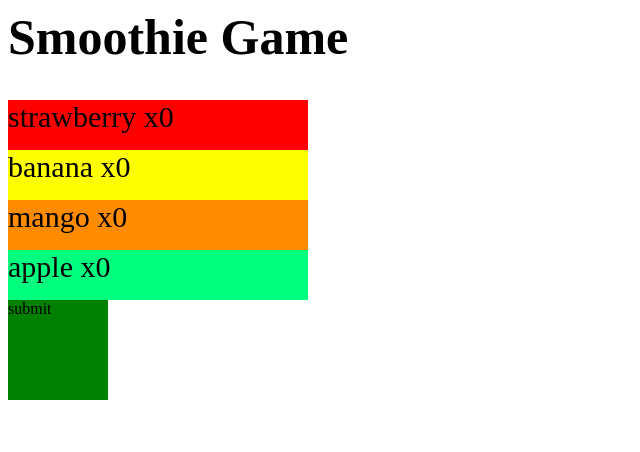
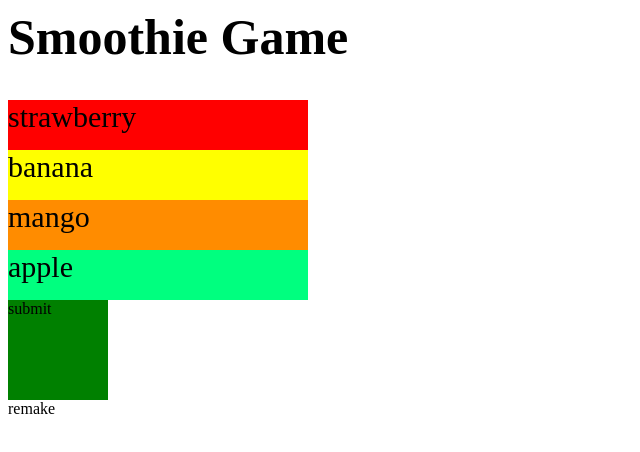
Before and after one commit to Rohwhitt/Smoothie-game, a plain HTML site: page index.html in a window 1280 px wide. Shown: the whole page, without its empty margins (0-640 px from the left). Drawn offline with Linux system fonts and the light colour scheme.

Commit message:
remake button
- simple remake button which resets current score

```diff
--- a/index.html
+++ b/index.html
@@ -5,11 +5,12 @@
 </head>
 <body>
     <h1>Smoothie Game</h1>
-  <div class="btn-ingredient strawberry">strawberry x0</div>
-  <div class="btn-ingredient banana">banana x0</div>
-  <div class="btn-ingredient mango">mango x0</div>
-  <div class="btn-ingredient apple">apple x0</div>
+  <div class="btn-ingredient strawberry">strawberry</div>
+  <div class="btn-ingredient banana">banana</div>
+  <div class="btn-ingredient mango">mango</div>
+  <div class="btn-ingredient apple">apple</div>
   <div class="recipe-ingredients"></div>
   <div class="btn-submit">submit</div>
+  <div class="remake">remake</div>
   <script src="main.js"></script>
 </body>
--- a/main.js
+++ b/main.js
@@ -5,6 +5,7 @@ const fruit = document.querySelectorAll(".btn-ingredient");
 const submit = document.querySelector(".btn-submit");
 const check = document.querySelector(".btn");
 const ingredientsModal = document.querySelector(".recipe-ingredients");
+const remake = document.querySelector(".remake");
 
 //create smoothie names and the fruits needed and store as array
 const bananaSmoothie = ["banana", "milk", "yohgurt"];
@@ -54,15 +55,15 @@ for (let i = 0; i < fruit.length; i++) {
   fruit[i].addEventListener("click", function () {
     if (playing) {
       let fruitName = fruit[i].textContent;
-      document.querySelector(fruitName).textContent = "test";
+      //document.querySelector(fruitName).textContent = "test";
       // add to the amount to ingredientAmount
       ingredientAmount++;
       if (recipes[recipeNumber].includes(fruitName)) {
         currentScore++;
-        console.log(currentScore, fruitName, ingredientAmount);
+        console.log(currentScore, fruitName);
       } else {
         currentScore--;
-        console.log(currentScore, fruitName, ingredientAmount);
+        console.log(currentScore, fruitName);
       }
     }
   });
@@ -81,5 +82,8 @@ submit.addEventListener("click", function () {
   }
   console.log(totalScore, recipeNumber);
 });
-//load new recipe
-//reset current score and smoothie
+
+//reset current smoothie
+remake.addEventListener("click", function () {
+  currentScore = 0;
+});
```
